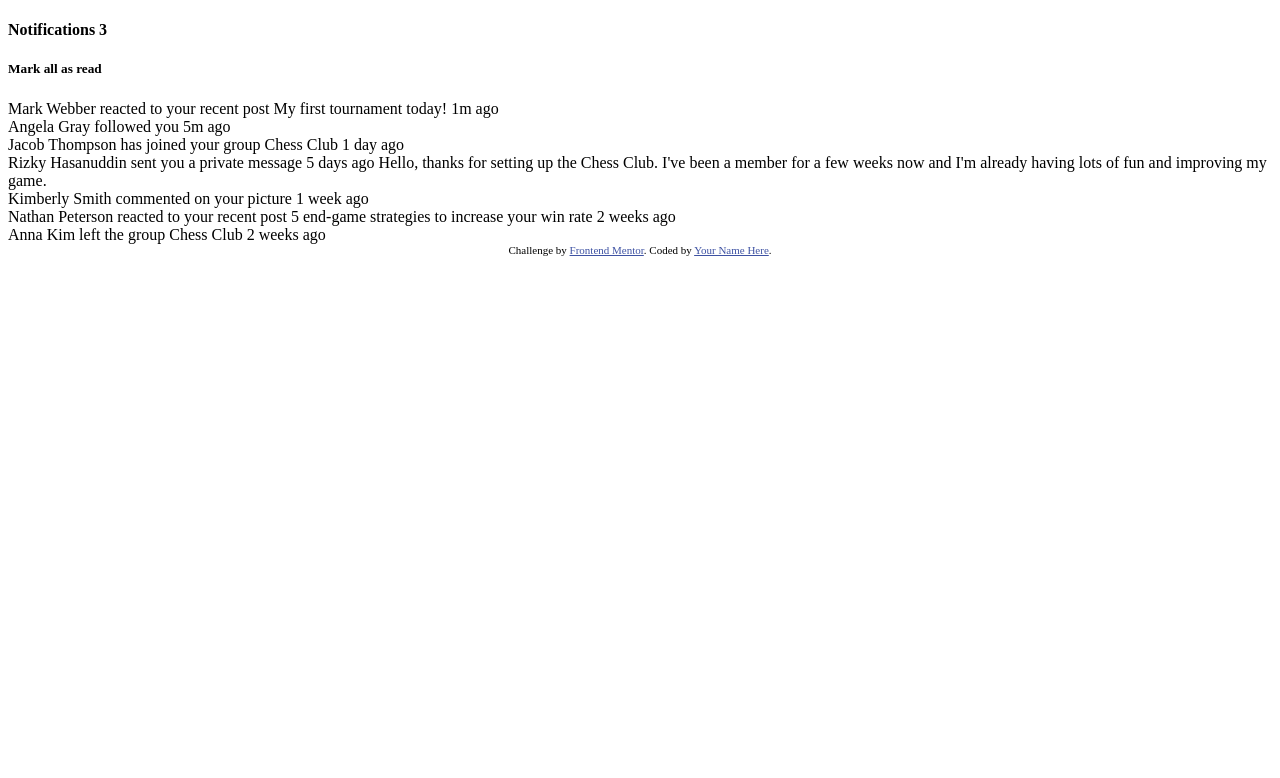
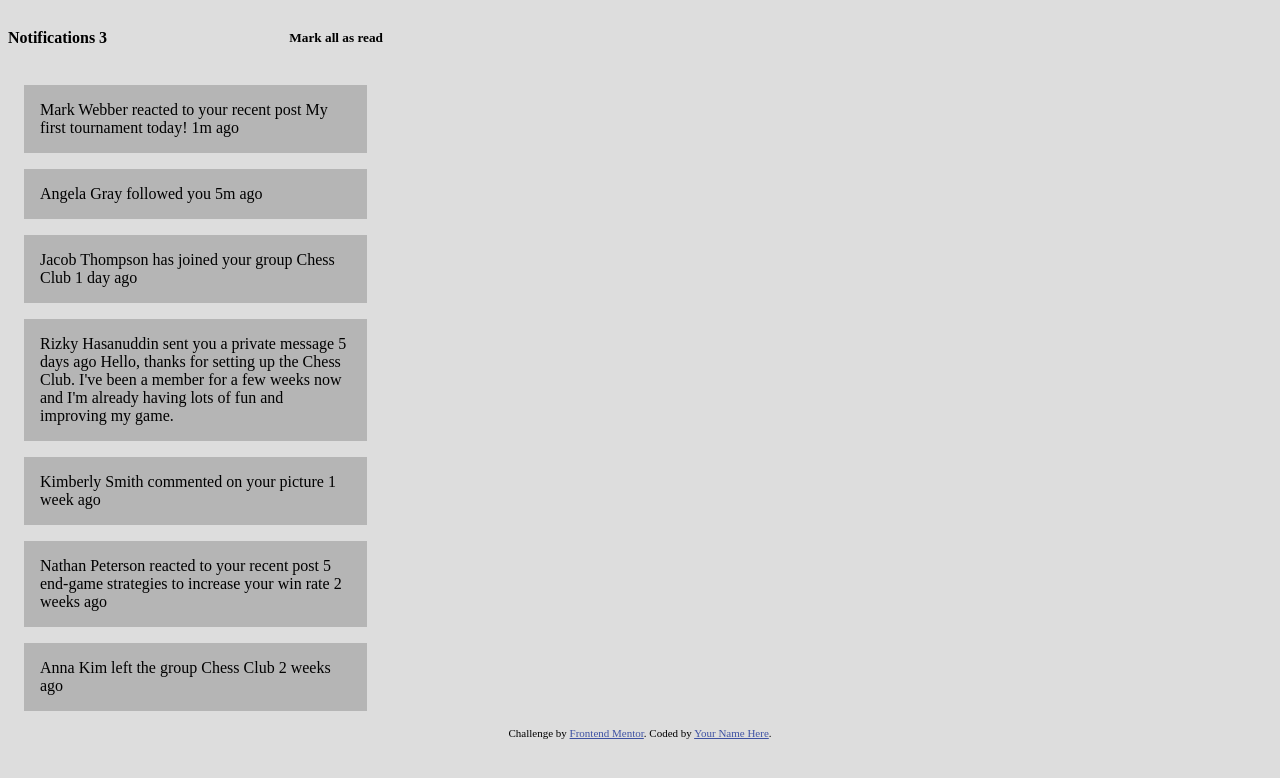
Before and after one commit to er1927/notifications-page, a plain HTML site: page index.html in a window 1280 px wide. Drawn offline with Linux system fonts and the light colour scheme.

Commit message:
Added basic CSS.

```diff
--- a/index.html
+++ b/index.html
@@ -8,10 +8,32 @@
 
   <title>Frontend Mentor | Notifications page</title>
 
-  <!-- Feel free to remove these styles or customise in your own stylesheet 👍 -->
+
   <style>
-    .attribution { font-size: 11px; text-align: center; }
-    .attribution a { color: hsl(228, 45%, 44%); }
+    .attribution {
+      font-size: 11px; text-align: center;
+    }
+    .attribution a {
+      color: hsl(228, 45%, 44%);
+    }
+    body {
+      background-color: rgb(221, 221, 221);
+    }
+    .container {
+      /* background-color:rgb(199, 199, 199); */
+      max-width: 375px;
+      display: flex;
+      flex-direction: column;
+    }
+    .header {
+      display: flex;
+      justify-content: space-between;
+    }
+    .notification {
+      background-color: rgb(181, 181, 181);
+      padding:1em;
+      margin: 1em;
+    }
   </style>
 </head>
 <body>
```
